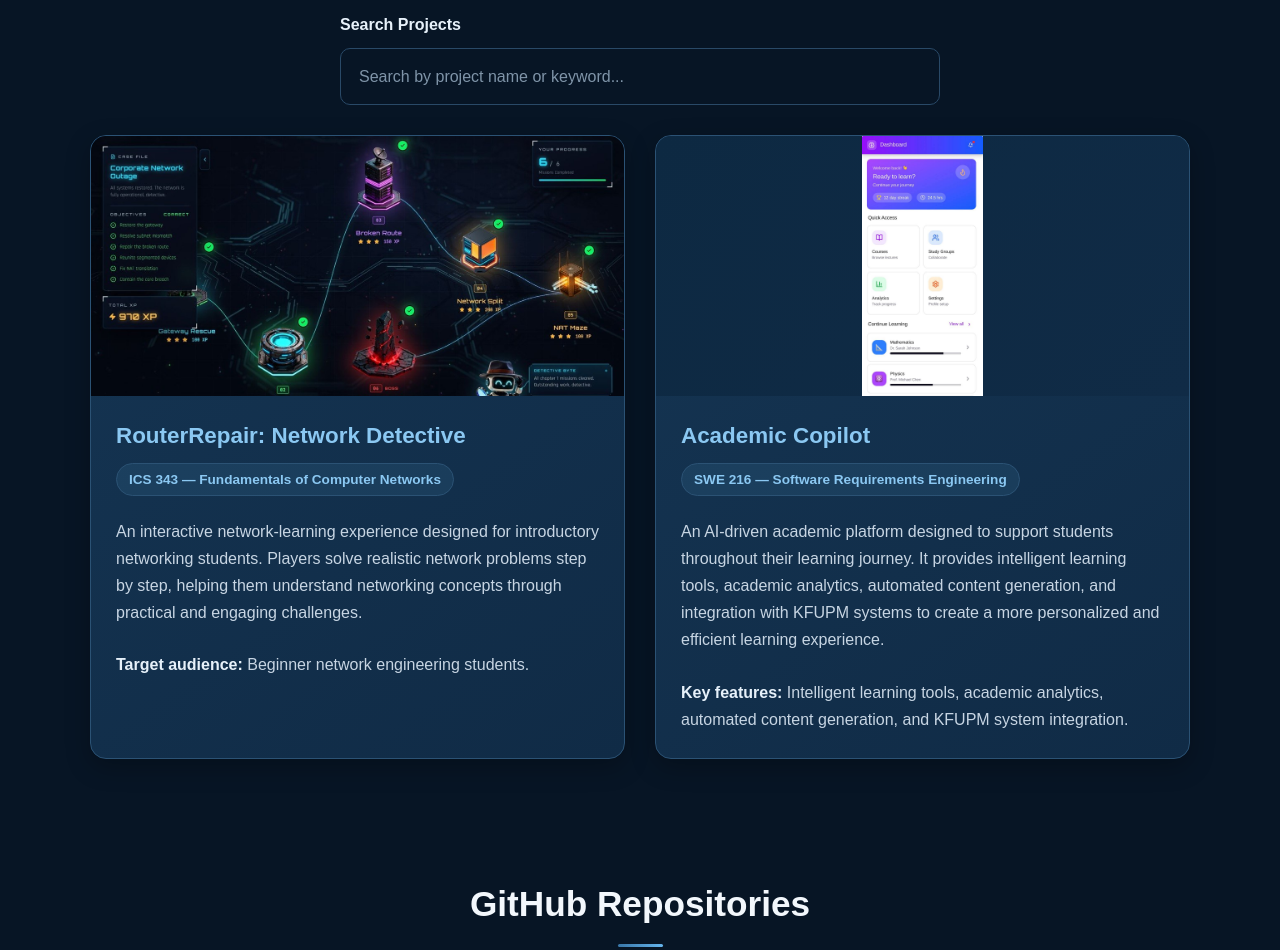
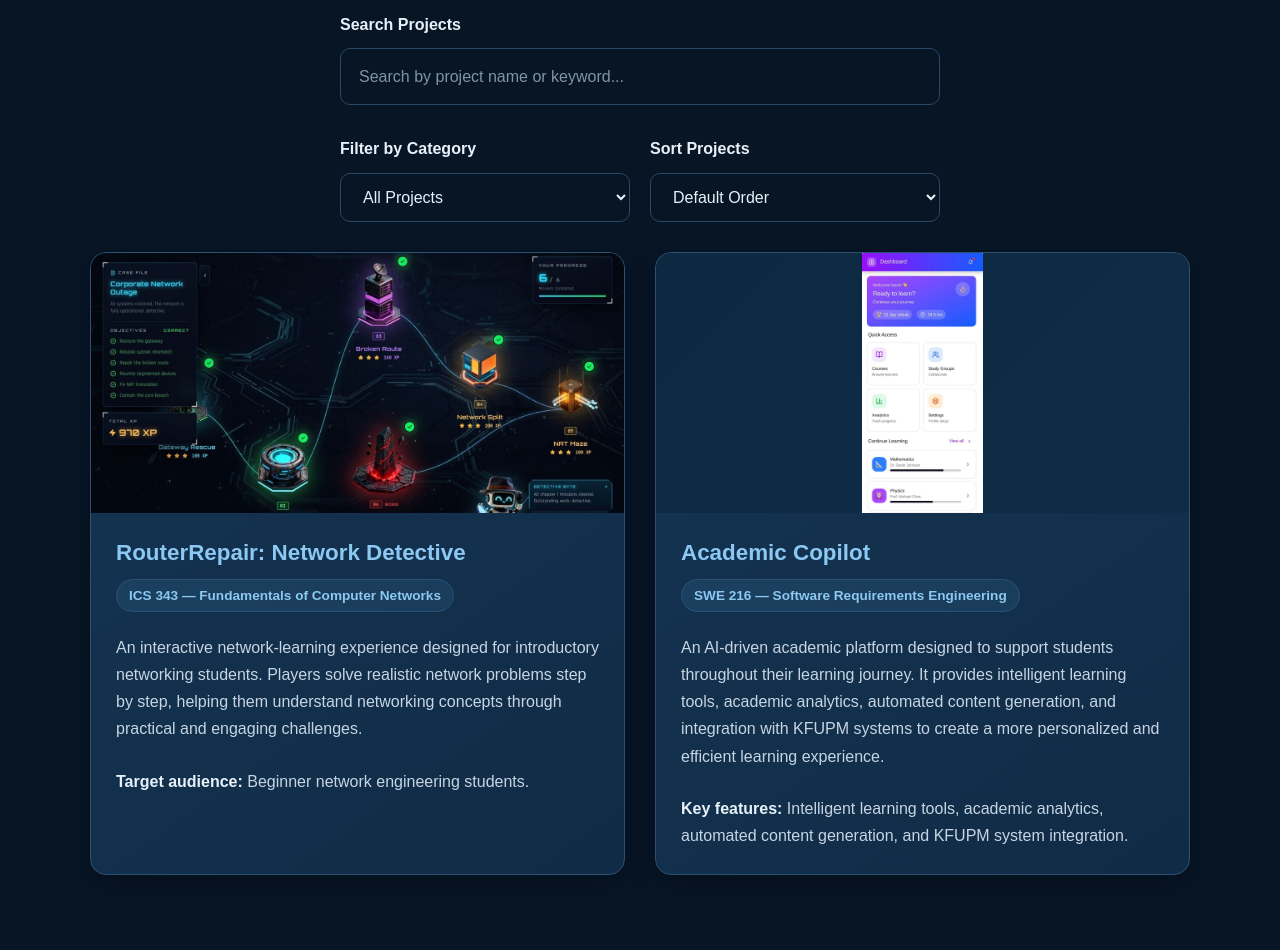
Before and after one commit to Norahaldiri5/202353070-NorahAldiri-assignment3, a plain HTML site: page index.html in a window 1280 px wide. Shown: the part 1000-1950 px from the top of the page. Drawn offline with Linux system fonts and the light colour scheme; no server answers.

Commit message:
feat: add project filtering and sorting with search integration
Assisted-by: ChatGPT (GPT-6)

```diff
--- a/css/styles.css
+++ b/css/styles.css
@@ -267,6 +267,47 @@ body.light-mode #about::before {
    outline: 2px solid var(--accent);
    border-color: var(--accent);
 }
+
+/* =========================
+   Project Filter and Sort
+========================= */
+.project-controls {
+   display: flex;
+   justify-content: center;
+   gap: 20px;
+   max-width: 600px;
+   margin: 0 auto 30px;
+}
+.project-controls > div {
+   flex: 1;
+   min-width: 0;
+}
+.project-controls label {
+   display: block;
+   margin-bottom: 10px;
+   color: var(--strong-text);
+   font-weight: bold;
+}
+.project-controls select {
+   width: 100%;
+   padding: 14px 18px;
+   color: var(--strong-text);
+   background-color: var(--input-background);
+   border: 1px solid var(--input-border);
+   border-radius: 10px;
+   font: inherit;
+   cursor: pointer;
+}
+.project-controls select:focus {
+   outline: 2px solid var(--accent);
+   border-color: var(--accent);
+}
+@media (max-width: 600px) {
+   .project-controls {
+      flex-direction: column;
+      gap: 15px;
+   }
+}
 .no-projects-message {
    text-align: center;
    color: var(--accent);
@@ -282,14 +323,17 @@ body.light-mode #about::before {
    align-items: stretch;
 }
 .project-card {
-   flex: 1;
+   flex: 0 0 calc((100% - 30px) / 2);
+
    background: linear-gradient(145deg,
          var(--card-start),
          var(--card-end));
+
    border: 1px solid var(--border);
    border-radius: 16px;
    overflow: hidden;
    box-shadow: 0 8px 25px var(--shadow);
+
    transition:
       transform 0.5s ease,
       opacity 0.5s ease,
--- a/index.html
+++ b/index.html
@@ -1,51 +1,38 @@
+
 <!DOCTYPE html>
 <html lang="en">
-
 <head>
    <meta charset="UTF-8">
    <meta name="viewport" content="width=device-width, initial-scale=1.0">
-
    <title>Norah Al Diri | Portfolio</title>
    <link rel="stylesheet" href="css/styles.css">
 </head>
-
 <body>
-
    <header>
-
       <!-- Theme Toggle -->
       <button id="theme-toggle" type="button" aria-label="Switch to light mode">
-
          <img id="theme-icon" src="assets/images/sun.png" alt="">
-
       </button>
-
       <h1>Norah Al Diri</h1>
-
       <div class="header-info">
          <span>Software Engineering Student</span>
          <span class="divider">•</span>
          <span>Cloud Computing Concentration</span>
       </div>
    </header>
-
    <!-- Navigation -->
    <nav>
       <a href="#about">About Me</a>
       <a href="#projects">Projects</a>
       <a href="#contact">Contact</a>
    </nav>
-
    <main>
       <!-- About Me Section -->
       <section id="about">
-
          <h2>About Me</h2>
-
          <p class="tagline">
             Building, learning, and always striving to grow.
          </p>
-
          <p>
             I'm Norah Al Diri, a Software Engineering student at KFUPM
             with a concentration in Cloud Computing. I'm a dedicated and
@@ -54,65 +41,65 @@
             for opportunities to grow, take on new challenges, and turn what
             I learn into meaningful work.
          </p>
-
       </section>
-
       <!-- Projects Section -->
       <section id="projects">
-
          <h2>Projects</h2>
-
          <!-- Project Search -->
          <div class="project-search">
             <label for="project-search-input">Search Projects</label>
-
             <input type="search" id="project-search-input" placeholder="Search by project name or keyword..."
                autocomplete="off">
          </div>
-
+         <!-- Project Filter and Sort -->
+         <div class="project-controls">
+            <div>
+               <label for="project-filter">Filter by Category</label>
+               <select id="project-filter">
+                  <option value="all">All Projects</option>
+                  <option value="networking">Networking</option>
+                  <option value="ai">Artificial Intelligence</option>
+               </select>
+            </div>
+            <div>
+               <label for="project-sort">Sort Projects</label>
+               <select id="project-sort">
+                  <option value="default">Default Order</option>
+                  <option value="az">Name: A to Z</option>
+                  <option value="za">Name: Z to A</option>
+               </select>
+            </div>
+         </div>
          <p id="no-projects-message" class="no-projects-message" hidden>
             No projects found. Try another keyword.
          </p>
-
          <div class="projects-container">
-
             <!-- Project 1 -->
-            <article class="project-card">
-
+            <article class="project-card" data-category="networking">
                <img src="assets/images/route-repair.jpg" alt="RouterRepair network learning project interface">
-
                <h3>RouterRepair: Network Detective</h3>
-
                <p class="course-name">
                   ICS 343 — Fundamentals of Computer Networks
                </p>
-
                <p>
                   An interactive network-learning experience designed for
                   introductory networking students. Players solve realistic
                   network problems step by step, helping them understand
                   networking concepts through practical and engaging challenges.
                </p>
-
                <p>
                   <strong>Target audience:</strong>
                   Beginner network engineering students.
                </p>
-
             </article>
-
             <!-- Project 2 -->
-            <article class="project-card">
-
+            <article class="project-card" data-category="ai">
                <img class="copilot-image" src="assets/images/academic-copilot.jpg"
                   alt="Academic Copilot AI-driven student dashboard">
-
                <h3>Academic Copilot</h3>
-
                <p class="course-name">
                   SWE 216 — Software Requirements Engineering
                </p>
-
                <p>
                   An AI-driven academic platform designed to support students
                   throughout their learning journey. It provides intelligent
@@ -120,104 +107,69 @@
                   generation, and integration with KFUPM systems to create
                   a more personalized and efficient learning experience.
                </p>
-
                <p>
                   <strong>Key features:</strong>
                   Intelligent learning tools, academic analytics, automated
                   content generation, and KFUPM system integration.
                </p>
-
             </article>
-
          </div>
-
       </section>
-
       <!-- GitHub Repositories Section -->
       <section id="github" class="section">
          <div class="container">
             <h2>GitHub Repositories</h2>
-
             <div id="github-repos" class="github-grid">
                <p>Loading repositories...</p>
             </div>
-
             <p id="github-error" hidden>
                Unable to load repositories.
                Please try again.
             </p>
-
             <button id="github-retry" type="button" hidden>
                Try Again
             </button>
          </div>
       </section>
-
       <!-- Contact Section -->
       <section id="contact">
-
          <h2>Contact Me</h2>
-
          <div class="contact-links">
-
             <a class="contact-button" href="mailto:s202353070@kfupm.edu.sa">
                Email Me
             </a>
-
             <a class="contact-button" href="https://github.com/Norahaldiri5" target="_blank" rel="noopener noreferrer">
                GitHub
             </a>
-
          </div>
-
          <!-- Contact Form -->
-
          <form id="contact-form" novalidate>
-
             <p>
                <label for="name">Name</label>
-
                <input type="text" id="name" name="name" placeholder="Your name">
-
                <span class="form-error" id="name-error" aria-live="polite"></span>
             </p>
-
             <p>
                <label for="email">Email</label>
-
                <input type="email" id="email" name="email" placeholder="Your email">
-
                <span class="form-error" id="email-error" aria-live="polite"></span>
             </p>
-
             <p>
                <label for="message">Message</label>
-
                <textarea id="message" name="message" rows="6" placeholder="Write your message here"></textarea>
-
                <span class="form-error" id="message-error" aria-live="polite"></span>
             </p>
-
             <button type="submit">
                Send Message
             </button>
-
             <p id="form-feedback" class="form-feedback" role="status" aria-live="polite"></p>
-
          </form>
-
-
       </section>
-
    </main>
-
    <footer>
       <p>&copy; 2026 Norah Al Diri. All rights reserved.</p>
    </footer>
-
    <!-- JavaScript -->
    <script src="js/script.js"></script>
-
 </body>
-
 </html>
--- a/js/script.js
+++ b/js/script.js
@@ -1,24 +1,21 @@
+
 const themeToggle = document.getElementById("theme-toggle");
 const themeIcon = document.getElementById("theme-icon");
-
 /* =========================
    Save Theme Preference
 ========================= */
 const savedTheme = localStorage.getItem("portfolio-theme");
-
 if (savedTheme === "light") {
    document.body.classList.add("light-mode");
    themeIcon.src = "assets/images/moon.png";
    themeToggle.setAttribute("aria-label", "Switch to dark mode");
 }
-
 themeToggle.addEventListener("click", function () {
    document.body.classList.toggle("light-mode");
    localStorage.setItem(
       "portfolio-theme",
       document.body.classList.contains("light-mode") ? "light" : "dark"
    );
-
    if (document.body.classList.contains("light-mode")) {
       themeIcon.src = "assets/images/moon.png";
       themeToggle.setAttribute(
@@ -34,55 +31,83 @@ themeToggle.addEventListener("click", function () {
       );
    }
 });
-
 /* =========================
-   Live Project Search
+   Project Search, Filter and Sort
 ========================= */
 const projectSearch = document.getElementById("project-search-input");
-const projectCards = document.querySelectorAll(".project-card");
+const projectFilter = document.getElementById("project-filter");
+const projectSort = document.getElementById("project-sort");
+const projectsContainer = document.querySelector(".projects-container");
+const projectCards = Array.from(
+   document.querySelectorAll(".project-card")
+);
 const noProjectsMessage = document.getElementById("no-projects-message");
-
-projectSearch.addEventListener("input", function () {
+// Save the original order of the projects
+const originalProjectOrder = [...projectCards];
+function updateProjects() {
    const searchText = projectSearch.value.trim().toLowerCase();
-   let visibleProjects = 0;
-
+   const selectedCategory = projectFilter.value;
+   const selectedSort = projectSort.value;
+   // Filter projects by search text and category
+   const visibleProjects = projectCards.filter(function (card) {
+      const projectText = card.textContent.toLowerCase();
+      const category = card.dataset.category;
+      const matchesSearch = projectText.includes(searchText);
+      const matchesCategory =
+         selectedCategory === "all" ||
+         category === selectedCategory;
+      return matchesSearch && matchesCategory;
+   });
+   // Sort projects by name or restore the original order
+   if (selectedSort === "az" || selectedSort === "za") {
+      visibleProjects.sort(function (a, b) {
+         const nameA = a.querySelector("h3").textContent.trim();
+         const nameB = b.querySelector("h3").textContent.trim();
+         return selectedSort === "az"
+            ? nameA.localeCompare(nameB)
+            : nameB.localeCompare(nameA);
+      });
+   } else {
+      visibleProjects.sort(function (a, b) {
+         return (
+            originalProjectOrder.indexOf(a) -
+            originalProjectOrder.indexOf(b)
+         );
+      });
+   }
+   // Hide projects that do not match
    projectCards.forEach(function (card) {
-      const projectText = card.textContent.toLowerCase();
-      const matchesSearch = projectText.includes(searchText);
-
-      card.hidden = !matchesSearch;
-
-      if (matchesSearch) {
-         visibleProjects++;
-      }
+      card.hidden = !visibleProjects.includes(card);
    });
-
-   noProjectsMessage.hidden = visibleProjects > 0;
-});
-
+   // Update the order of project cards
+   visibleProjects.forEach(function (card) {
+      projectsContainer.appendChild(card);
+   });
+   // Show a message when no projects match
+   noProjectsMessage.hidden = visibleProjects.length > 0;
+}
+projectSearch.addEventListener("input", updateProjects);
+projectFilter.addEventListener("change", updateProjects);
+projectSort.addEventListener("change", updateProjects);
+updateProjects();
 /* =========================
    Contact Form Validation
 ========================= */
 const contactForm = document.getElementById("contact-form");
-
 contactForm.addEventListener("submit", function (event) {
    event.preventDefault();
-
    const name = document.getElementById("name").value.trim();
    const email = document.getElementById("email").value.trim();
    const message = document.getElementById("message").value.trim();
-
    const nameError = document.getElementById("name-error");
    const emailError = document.getElementById("email-error");
    const messageError = document.getElementById("message-error");
    const formFeedback = document.getElementById("form-feedback");
-
    // Clear previous messages
    nameError.textContent = "";
    emailError.textContent = "";
    messageError.textContent = "";
    formFeedback.textContent = "";
-
    let isValid = true;
    // Name validation
    if (name === "") {
@@ -106,17 +131,14 @@ contactForm.addEventListener("submit", function (event) {
    if (isValid) {
       formFeedback.textContent =
          "Your message has been validated successfully. This form is a demo and does not send emails.";
-
       contactForm.reset();
    }
 });
-
 /* =========================
    Project Reveal Animation
 ========================= */
 if ("IntersectionObserver" in window &&
    !window.matchMedia("(prefers-reduced-motion: reduce)").matches) {
-
    const revealObserver = new IntersectionObserver(
       function (entries, observer) {
          entries.forEach(function (entry) {
@@ -129,13 +151,11 @@ if ("IntersectionObserver" in window &&
       },
       { threshold: 0.15 }
    );
-
    projectCards.forEach(function (card) {
       card.classList.add("reveal-pending");
       revealObserver.observe(card);
    });
 }
-
 /* =========================
    GitHub API Integration
 ========================= */
@@ -143,73 +163,56 @@ const githubUsername = "Norahaldiri5";
 const githubReposContainer = document.getElementById("github-repos");
 const githubError = document.getElementById("github-error");
 const githubRetry = document.getElementById("github-retry");
-
 // Fetch public repositories from GitHub
 async function loadGithubRepos() {
   githubReposContainer.innerHTML = "<p>Loading repositories...</p>";
   githubError.hidden = true;
   githubRetry.hidden = true;
-
   try {
     const response = await fetch(
       `https://api.github.com/users/${githubUsername}/repos?per_page=100`
     );
-
     if (!response.ok) {
       throw new Error("Failed to fetch repositories");
     }
-
     const repos = await response.json();
-
     // Show only portfolio assignment repositories
     const assignmentRepos = repos.filter((repo) =>
       /^202353070-NorahAldiri-Assignment[0-9]+$/i.test(repo.name)
     );
-
     githubReposContainer.innerHTML = "";
-
     if (assignmentRepos.length === 0) {
       githubReposContainer.textContent =
         "No assignment repositories found.";
       return;
     }
-
     for (const repo of assignmentRepos) {
       const card = document.createElement("article");
       card.className = "github-card";
-
       const title = document.createElement("a");
       title.href = repo.html_url;
       title.target = "_blank";
       title.rel = "noopener noreferrer";
       title.textContent = repo.name;
-
       const description = document.createElement("p");
       description.textContent =
         repo.description || "Public GitHub repository";
-
       const details = document.createElement("p");
       details.textContent =
         `Stars: ${repo.stargazers_count} | Updated: ${
           new Date(repo.updated_at).toLocaleDateString()
         }`;
-
       const languages = document.createElement("p");
       languages.textContent = "Loading languages...";
-
       card.append(title, description, details, languages);
       githubReposContainer.appendChild(card);
-
       try {
         const langResponse = await fetch(repo.languages_url);
-
         if (!langResponse.ok) {
           throw new Error("Failed to fetch languages");
         }
-
         const languageData = await langResponse.json();
         const languageNames = Object.keys(languageData);
-
         languages.textContent = languageNames.length
           ? `Languages: ${languageNames.join(" · ")}`
           : "Languages: Not specified";
@@ -220,12 +223,10 @@ async function loadGithubRepos() {
     }
   } catch (error) {
     console.error("GitHub API Error:", error);
-
     githubReposContainer.innerHTML = "";
     githubError.hidden = false;
     githubRetry.hidden = false;
   }
 }
-
 githubRetry.addEventListener("click", loadGithubRepos);
 loadGithubRepos();
```
